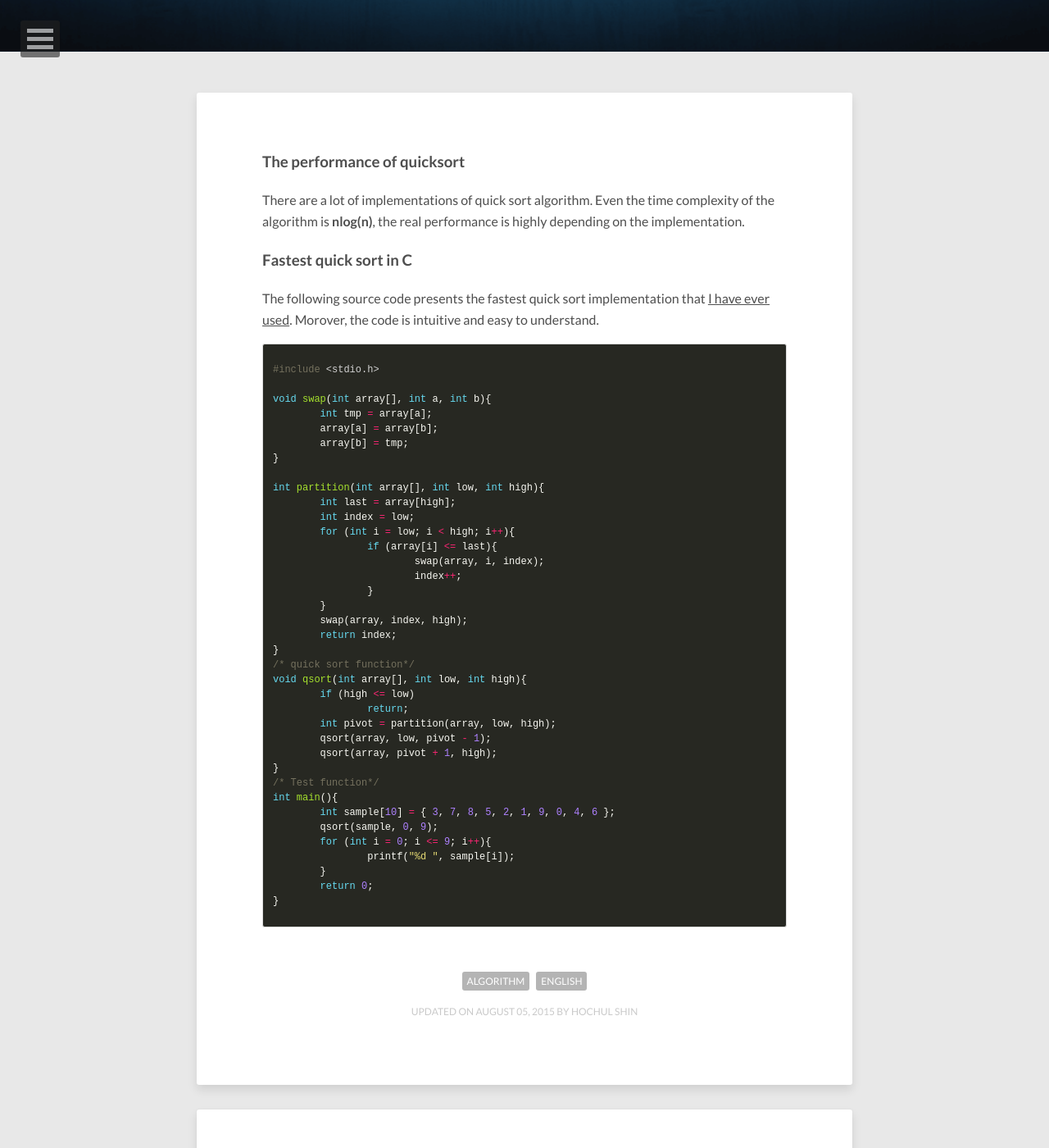
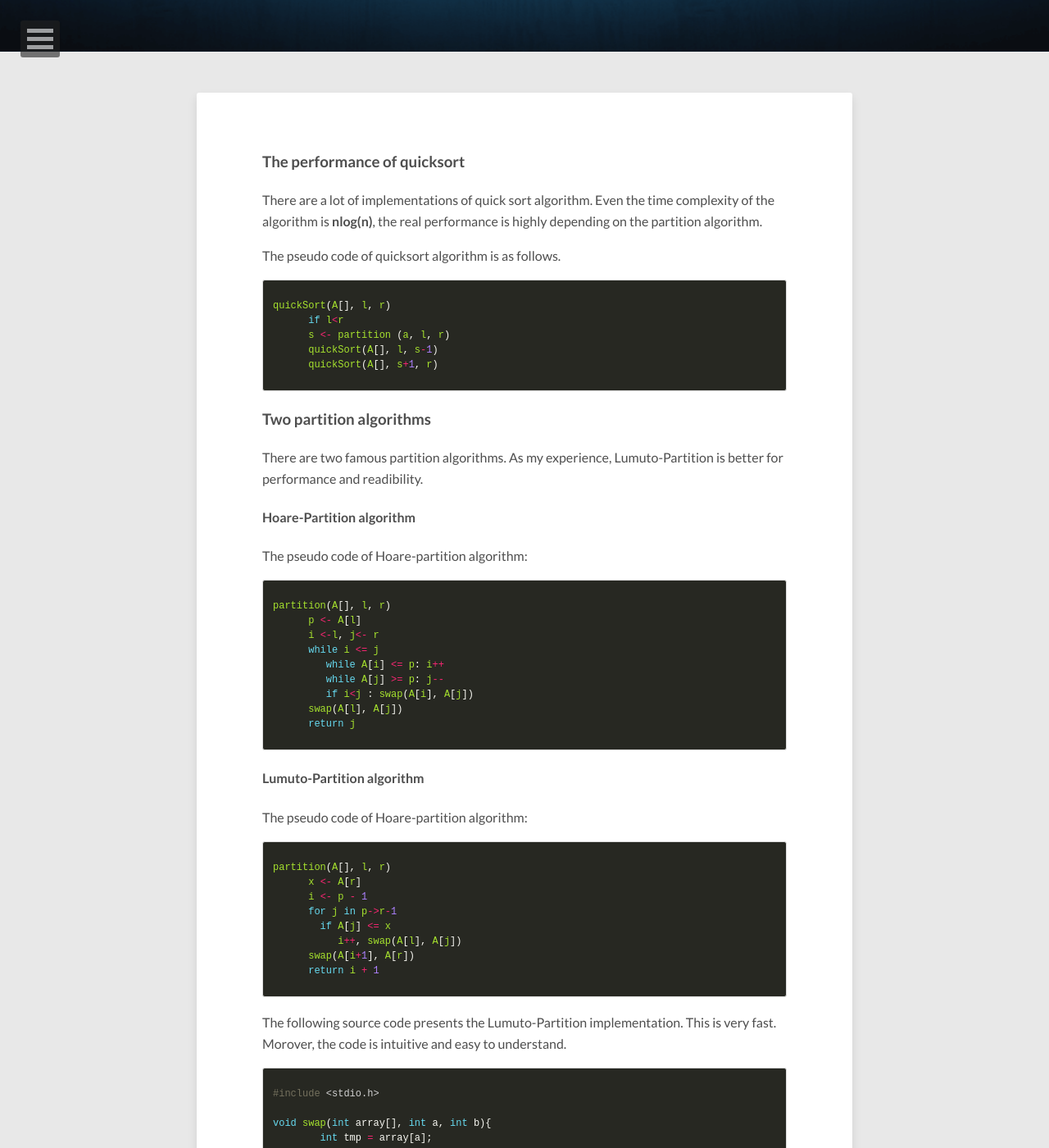
Before and after one commit to dakoo/dakoo.github.io, a Jekyll site: the page built from _posts/2015-08-05-quicksort-in-c.md, in a window 1280 px wide and 1400 px high, scrolled down 337 px. Shown: the whole window at 82% size. Built offline with Jekyll 4.4.1, drawn with Linux system fonts in a browser that asks for light colours; nearby versions of some CDN libraries; comment, search, counter and statistics services are not loaded; some of the changed text lies outside the part shown.

Commit message:
Update 2015-08-05-quicksort-in-c.md

```diff
--- a/_posts/2015-08-05-quicksort-in-c.md
+++ b/_posts/2015-08-05-quicksort-in-c.md
@@ -10,11 +10,53 @@ image:
 
 ### The performance of quicksort
 
-There are a lot of implementations of quick sort algorithm. Even the time complexity of the algorithm is **nlog(n)**, the real performance is highly depending on the implementation.
+There are a lot of implementations of quick sort algorithm. Even the time complexity of the algorithm is **nlog(n)**, the real performance is highly depending on the partition algorithm.
 
-### Fastest quick sort in C
+The pseudo code of quicksort algorithm is as follows.
+{% highlight javascript %}
+quickSort(A[], l, r)
+      if l<r
+      s <- partition (a, l, r)
+      quickSort(A[], l, s-1)
+      quickSort(A[], s+1, r)
+{% endhighlight %}
 
-The following source code presents the fastest quick sort implementation that <u>I have ever used</u>. Morover, the code is intuitive and easy to understand.
+### Two partition algorithms
+
+There are two famous partition algorithms. As my experience, Lumuto-Partition is better for performance and readibility.
+
+#### Hoare-Partition algorithm
+
+The pseudo code of Hoare-partition algorithm:
+
+{% highlight javascript %}
+partition(A[], l, r)
+      p <- A[l]
+      i <-l, j<- r
+      while i <= j
+	 while A[i] <= p: i++
+	 while A[j] >= p: j--
+	 if i<j : swap(A[i], A[j])
+      swap(A[l], A[j])
+      return j
+{% endhighlight %}
+
+#### Lumuto-Partition algorithm
+
+The pseudo code of Hoare-partition algorithm:
+
+{% highlight javascript %}
+partition(A[], l, r)
+      x <- A[r]
+      i <- p - 1
+      for j in p->r-1
+      	if A[j] <= x
+      	   i++, swap(A[l], A[j])
+      swap(A[i+1], A[r])
+      return i + 1
+{% endhighlight %}
+
+The following source code presents the Lumuto-Partition implementation. This is very fast. Morover, the code is intuitive and easy to understand.
 
 {% highlight c %}
 #include <stdio.h>
```
